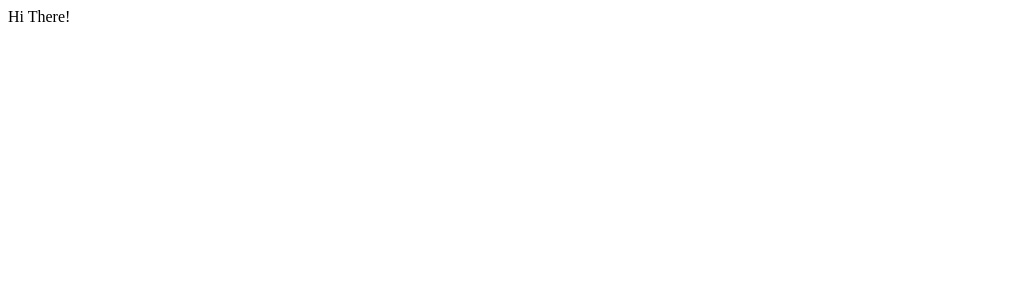
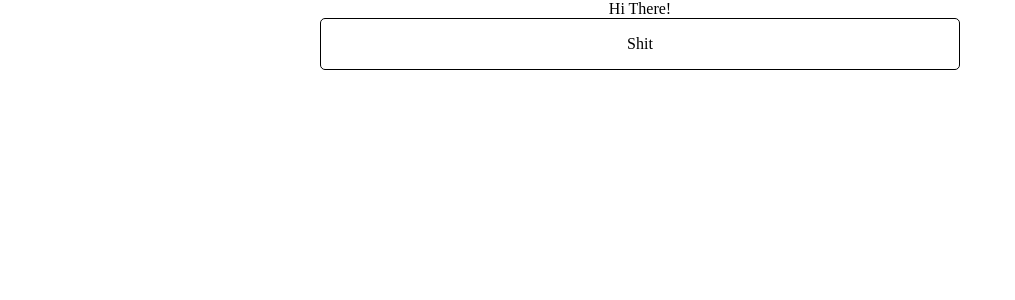
Before and after one commit to KarolisGaiv/memory-card, a React (Create React App) app: page / in a window 1280 px wide. Shown: the top 300 px of the page, without its empty margins (0-1015 px from the left). Built offline with nearby package versions, Linux system fonts and the light colour scheme.

Commit message:
Create initial card component, update user choice state after card is pressed

```diff
--- a/src/App.js
+++ b/src/App.js
@@ -1,10 +1,40 @@
-import React from 'react';
+import React, { useState } from 'react';
 import './styles/app.scss';
+import Card from './components/Card/Card';
 
 function App() {
+  const [userChoice, setUserChoice] = useState([]);
+  // function click(e) {
+  //   console.log(e.target);
+  // }
+
+  // function generateRandomArr() {
+  //   const array = Array.from({ length: 5 }, () =>
+  //     Math.floor(Math.random() * 6)
+  //   );
+  //   return array;
+  // }
+
+  // function generateRandomCards() {
+  //   let array = generateRandomArr();
+  //   console.log(array);
+  //   for (const number of array) {
+  //     console.log(number);
+  //   }
+  // }
+
+  function click(e) {
+    console.log(e.target.id);
+    setUserChoice((prevArr) => [...prevArr, e.target.id]);
+    console.log(userChoice);
+  }
+
   return (
     <div className='App'>
       <header className='App-header'>Hi There!</header>
+      <main>
+        <Card test={'Shit'} onClick={click} />
+      </main>
     </div>
   );
 }
--- /dev/null
+++ b/src/components/Card/Card.jsx
@@ -0,0 +1,11 @@
+import './card.scss';
+
+function Card({ test, onClick }) {
+  return (
+    <div className='card' id={test} onClick={onClick}>
+      <p>{test}</p>
+    </div>
+  );
+}
+
+export default Card;
--- /dev/null
+++ b/src/components/Card/card.scss
@@ -0,0 +1,4 @@
+.card {
+  border: 1px solid black;
+  border-radius: 5px;
+}
--- a/src/styles/app.scss
+++ b/src/styles/app.scss
@@ -1,2 +1,9 @@
 @import 'mixins/mixins';
 @import 'base/base';
+
+body {
+  height: 100vh;
+  margin: 0 auto;
+  text-align: center;
+  width: 80vh;
+}
```
